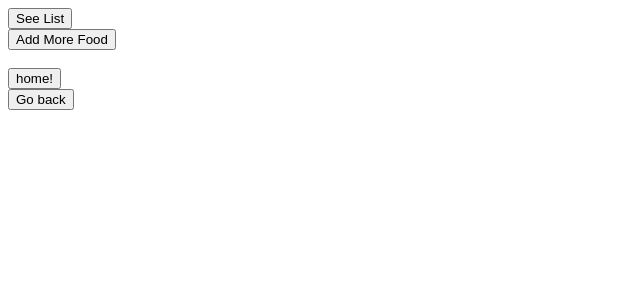
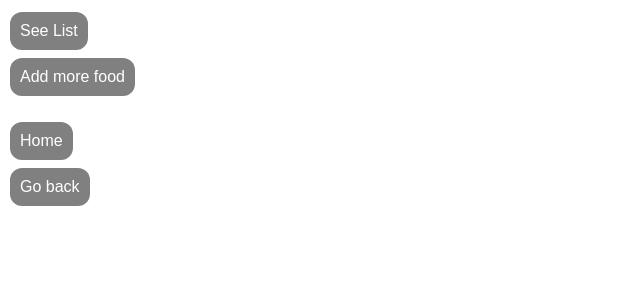
Before and after one commit to pikachu1426/FreshFridge, a Python web app: template templates/confirmed.html in a window 1280 px wide. Shown: the top 300 px of the page, without its empty margins (0-640 px from the left). Run offline with Jinja, Linux system fonts and the light colour scheme; the template is opened without the code that fills it, so the values that code supplies are empty.

Commit message:
css added

```diff
--- a/templates/confirmed.html
+++ b/templates/confirmed.html
@@ -3,26 +3,53 @@
 
 <head>
   <title>Confirmed</title>
+  <style>
+    .button {
+      background-color: #808080;
+      /* Green */
+      border: none;
+      color: white;
+      padding: 10px;
+      text-align: center;
+      text-decoration: none;
+      display: inline-block;
+      font-size: 16px;
+      margin: 4px 2px;
+      cursor: pointer;
+    }
+
+    .button4:hover {
+      box-shadow: 0 12px 16px 0 rgba(0, 0, 0, 0.24), 0 17px 50px 0 rgba(0, 0, 0, 0.19);
+      border-radius: 12px;
+    }
+
+
+    .button4 {
+      border-radius: 12px;
+    }
+  </style>
 </head>
+
 <body>
   <form method='get' action='/list-food'>
-    <input type='submit' value='See List' />
+    <button class="button button4">See List</button>
   </form>
   <form method='post' action='/add-food'>
-    <input type='submit' value='Add More Food' />
+    <button class="button button4">Add more food</button>
   </form>
 
   <br />
 
   <form method='get' action='/homepage'>
-    <input type='submit' value='home!' />
+    <button class="button button4">Home</button>
   </form>
 
   <form method='post' action='/add-food'>
-    <input type='submit' value='Go back' />
+    <button class="button button4">Go back </button>
   </form>
 
 
 
 </body>
+
 </html>
```
Also changed, not shown: templates/listFood.html (+27 -3 lines).
